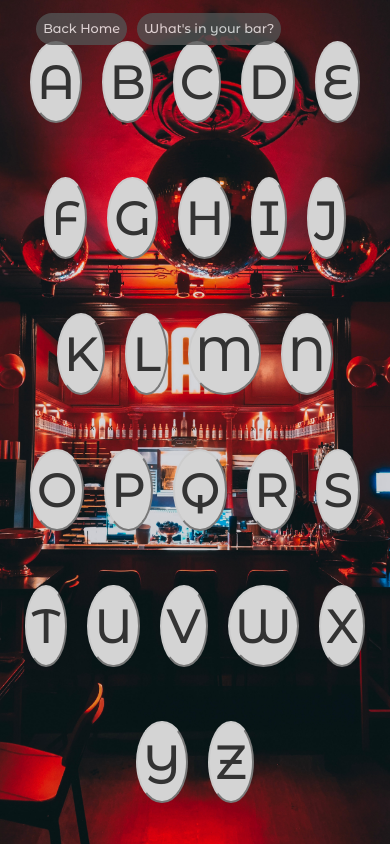
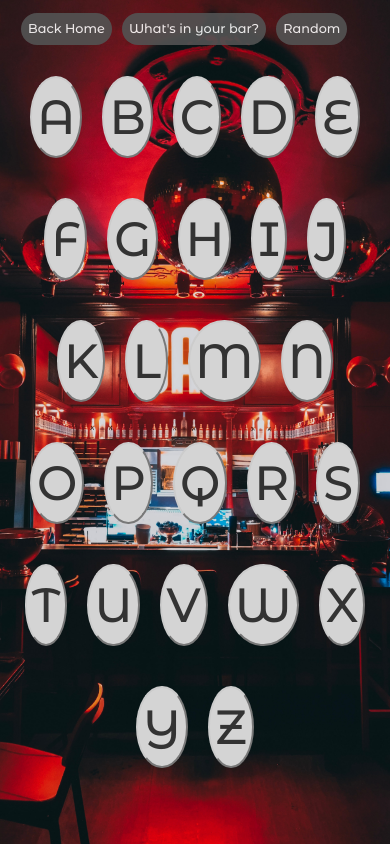
Before and after one commit to sashdc/Clink, a React (Create React App) app: page /List in a window 390 px wide. Built offline with nearby package versions, Linux system fonts and the light colour scheme.

Commit message:
fixed background warping

```diff
--- a/src/App.css
+++ b/src/App.css
@@ -21,10 +21,13 @@
 position: fixed;
 top: 0;
 left: 0;
-width: 100%;
+/* width: 100%; */
 height: 100%;
 background-size: cover;
+;
 z-index: -1;
+overflow: hidden
+
 }
 
 a{
@@ -62,4 +65,24 @@ transition: .4s ;
         /* font-size: 1.5rem; */
         width: 70%;
     }
+
+    /* .background{
+        position: fixed;
+        top: 0;
+        left: 0;
+        width: 100%;
+        height: 100%;
+        background-size: cover;
+        z-index: -1;
+        overflow: hidden
+        } */
 }
+
+@media screen and (max-width: 400px){
+
+    .background{
+        position: fixed;
+        left: -50%;
+
+        }
+}
--- a/src/components/NavTabs.js
+++ b/src/components/NavTabs.js
@@ -1,24 +1,41 @@
-import React from 'react'
+import React from "react";
 import { Link, useLocation } from "react-router-dom";
 import "../styles/navtabs.css";
 
 const NavTabs = () => {
-	const location = useLocation();
-  const page = location.pathname
-console.log(location)
+  const location = useLocation();
+  const page = location.pathname;
+  console.log(location);
 
   return (
     <div className="navtabs">
-    {/* render only if page location is notthe same as link */}
+      {/* render only if page location is not the same as link */}
 
-     <Link to="/"> <h2 id="nav-btn">Back Home</h2>
+      <Link to="/">
+        {" "}
+        <h2 id="nav-btn">Back Home</h2>
       </Link>
 
-      {page=== "/List" ? null : <Link to="/List"> <h2 id="nav-btn">A-Z</h2>
-      </Link> }
-      {page=== "/Bar" ? null : <Link to="/Bar"> <h2 id="nav-btn">What's in your bar?</h2>
-      </Link>}
-</div>  )
-}
+      {page === "/List" ? null : (
+        <Link to="/List">
+          {" "}
+          <h2 id="nav-btn">A-Z</h2>
+        </Link>
+      )}
+      {page === "/Bar" ? null : (
+        <Link to="/Bar">
+          {" "}
+          <h2 id="nav-btn">What's in your bar?</h2>
+        </Link>
+      )}
+      {page === "/Random" ? null : (
+        <Link to="/Random">
+          {" "}
+          <h2 id="nav-btn">Random</h2>
+        </Link>
+      )}
+    </div>
+  );
+};
 
-export default NavTabs
+export default NavTabs;
--- a/src/pages/Bar.js
+++ b/src/pages/Bar.js
@@ -18,8 +18,10 @@ const Bar = () => {
   }, []);
 
   return (
+    <div>
+            <img className="background" src="./images/bottles.jpg" />
+
     <div className="grid-page">
-      <img className="background" src="./images/bottles.jpg" />
       <NavTabs />
 
       <h2 className="section-heading">What's in your bar?</h2>
@@ -37,6 +39,7 @@ const Bar = () => {
           </li>
         ))}
       </ul>
+    </div>
     </div>
   );
 };
--- a/src/pages/Cocktail.js
+++ b/src/pages/Cocktail.js
@@ -39,6 +39,8 @@ const Cocktail = () => {
   } else {
     return (
     <div>
+              <img className="background" src="./images/pour.jpg" />
+
             <div className="recipe-page">
             <NavTabs />
       <div className="drink-card animate__animated animate__jackInTheBox">
--- a/src/pages/Ingredient.js
+++ b/src/pages/Ingredient.js
@@ -23,8 +23,10 @@ function Ingredient() {
   }, []);
 
   return (
+    <div>
+            <img className="background" src="../images/bottles.jpg" />
+
     <div className="grid-page">
-      <img className="background" src="../images/bottles.jpg" />
 
       <NavTabs />
 
@@ -46,6 +48,7 @@ function Ingredient() {
         ))}
       </ul>
     </div>
+    </div>
   );
 }
 
--- a/src/styles/list.css
+++ b/src/styles/list.css
@@ -12,6 +12,7 @@
     top: 0;
     left: 0;
     z-index: -1;
+    overflow: scroll;
 }
 
 .alpha-grid{
@@ -22,7 +23,7 @@
     align-items: center;
     flex-wrap: wrap;
 
-    width: 70%;
+    width: 80%;
     height: 40%;
     margin: 10% auto;
     grid-gap: 20px;
@@ -65,7 +66,7 @@
     .alpha-grid{
         width: 100%;
         height: auto;
-        margin: 8px;
+        margin: 50px 5px;
         padding: 1rem;
     }
 
--- a/src/styles/navtabs.css
+++ b/src/styles/navtabs.css
@@ -5,6 +5,7 @@
     position: fixed;
     top: 1rem;
     left: 1rem;
+
     display: inline-block;
     z-index: 1;
 }
@@ -38,10 +39,11 @@
     display: flex;
     flex-direction: row;
     position: fixed;
+    /* width: 100%; */
     top: .5rem;
-    left: 8%;
+    /* left: 8%; */
     justify-content: space-between;
-    margin: 0 auto;
+    /* margin: 0 auto; */
    }
 
    #nav-btn{
@@ -52,7 +54,7 @@
     font-size: .8rem;
     font-weight: 400;
     line-height: 1.42857143;
-    opacity: 0.8;
+    opacity: 0.9;
     border: 2px solid transparent;
     border-radius: 32px 32px 32px 32px;
     transition: .4s;
--- a/src/styles/recipe.css
+++ b/src/styles/recipe.css
@@ -4,7 +4,7 @@
     width: 100%;
     align-items: center;
     justify-content: center;
-    background-image: url(../../public/images/pour.jpg);
+    /* background-image: url(../../public/images/pour.jpg); */
     background-size: cover;
     background-repeat: no-repeat;
     /* position: fixed; */
@@ -52,3 +52,13 @@
     transition: 0.8s ;
     box-shadow: 0 0 2rem 0 rgba(0,0,0,0.2);
 }
+
+/* media query for smaller screens */
+@media screen and (max-width: 768px){
+    .drink-card{
+        width: 20rem;
+    }
+    .drink-card img{
+        height: 18rem;
+    }
+}
```
Also changed, not shown: src/pages/Random.js (+97 -29 lines), src/styles/grid.css (line endings or trailing spaces).
